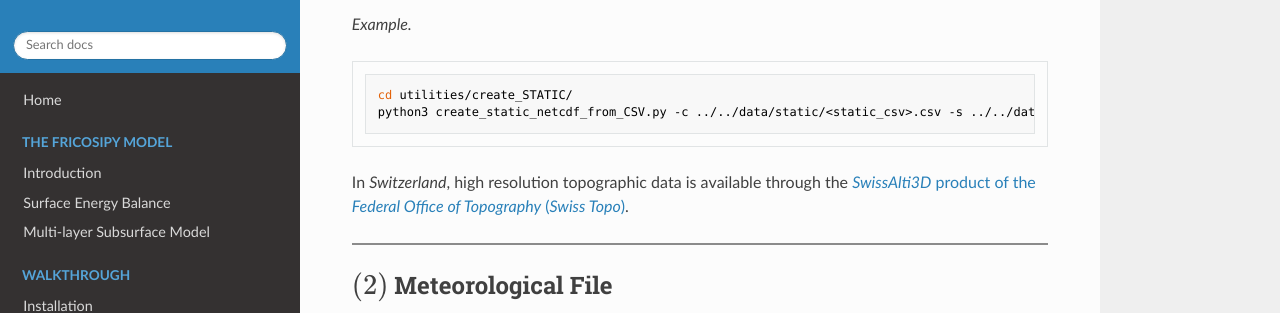
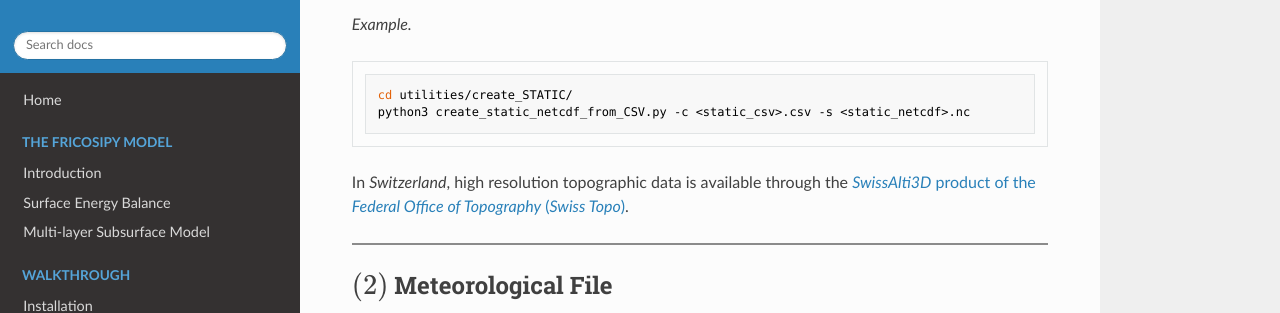
Before and after one commit to MarcusGastaldello/FRICOSIPY, an MkDocs documentation site: the page built from docs/model_input_files.md, in a window 1280 px wide and 900 px high, scrolled down 1605 px. Shown: the part 172-485 px from the top of the window. Built offline with MkDocs 1.6.1, drawn with Linux system fonts in a browser that asks for light colours; nearby versions of some CDN libraries.

Commit message:
Update model_input_files.md

````diff
--- a/docs/model_input_files.md
+++ b/docs/model_input_files.md
@@ -65,7 +65,7 @@ The program is launched, by navigating to the *utilities/create_STATIC/* directo
 
 ```python
 cd utilities/create_STATIC/
-python3 create_static_netcdf_from_CSV.py -c ../../data/static/<static_csv>.csv -s ../../data/static/<static_netcdf>.nc
+python3 create_static_netcdf_from_CSV.py -c <static_csv>.csv -s <static_netcdf>.nc
 ```
 
 In *Switzerland*, high resolution topographic data is available through the [*SwissAlti3D* product of the
````
